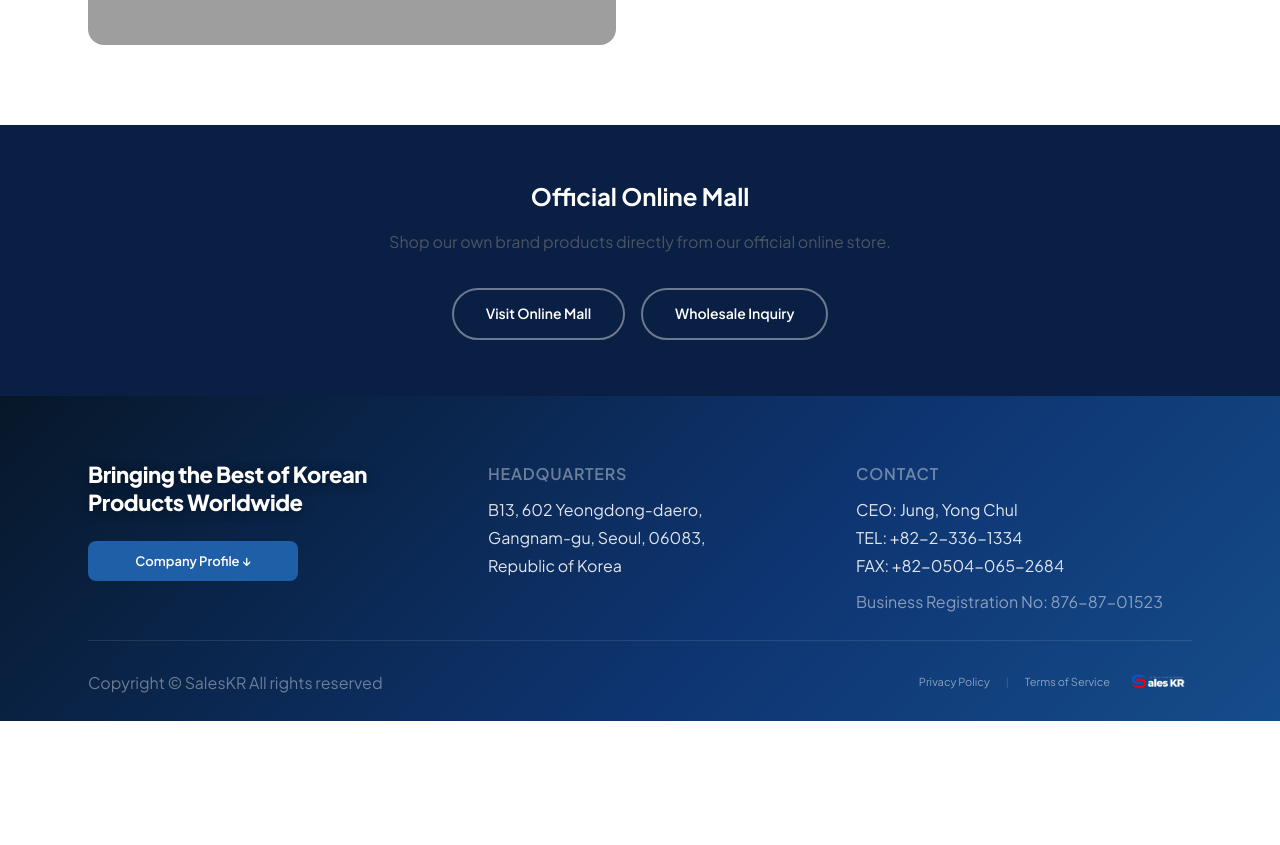
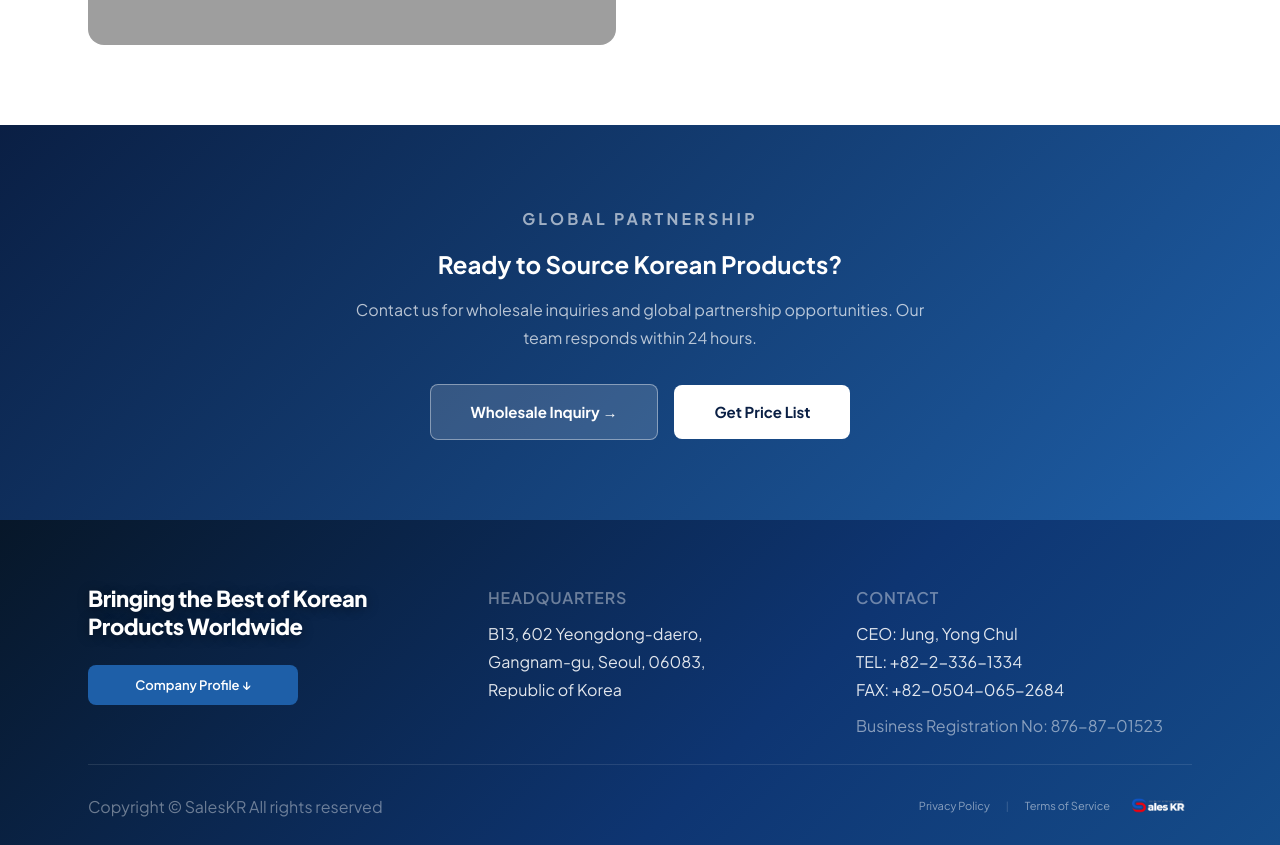
Before and after one commit to chacott0518-ui/saleskr, a Next.js app: page /business/brands in a window 1280 px wide. Shown: the part 2300-3145 px from the top of the page. Before the commit the page ends 3021 px from the top, so only its background shows below. Built offline with nearby package versions, Linux system fonts and the light colour scheme; grey boxes are pictures that could not be loaded.

Commit message:
feat: 버전업데이트

```diff
--- a/app/business/brands/page.tsx
+++ b/app/business/brands/page.tsx
@@ -17,15 +17,23 @@ const galleryImages = [
 export default function BrandsPage() {
   return (
     <>
+      {/* ─── 히어로 ─── */}
       <section className="relative h-[380px] overflow-hidden md:h-[560px]">
-        <img src="https://images.unsplash.com/photo-1596462502278-27bfdc403348?w=1920&q=80" alt="Own Brands" className="h-full w-full object-cover object-center" loading="eager" />
+        <img
+          src="https://images.unsplash.com/photo-1596462502278-27bfdc403348?w=1920&q=80"
+          alt="Own Brands"
+          className="h-full w-full object-cover object-center"
+          loading="eager"
+        />
         <div className="absolute inset-0 bg-black/45" />
         <div className="absolute inset-0 flex items-center justify-center">
-          <h1 className="px-4 text-center text-3xl font-extrabold tracking-tight text-white md:text-5xl">Own Brands</h1>
+          <h1 className="px-4 text-center text-3xl font-extrabold tracking-tight text-white md:text-5xl">
+            Own Brands
+          </h1>
         </div>
       </section>
 
-      {/* Brand Showcase */}
+      {/* ─── Brand Showcase ─── */}
       <section className="bg-white py-16 md:py-20">
         <div className="mx-auto max-w-6xl px-5 md:px-6">
           <motion.div
@@ -36,21 +44,23 @@ export default function BrandsPage() {
             className="mb-12 text-center md:mb-16"
           >
             <p className="eyebrow">OWN BRANDS</p>
-            <h2 className="mt-4 text-[28px] font-extrabold text-navy md:text-[36px]">SalesKR Own Brand</h2>
+            <h2 className="mt-4 text-[28px] font-extrabold text-navy md:text-[36px]">
+              SalesKR Own Brand
+            </h2>
             <p className="mx-auto mt-4 max-w-2xl text-[15px] text-brand-muted">
               Curated and developed in-house, our own brand products represent the pinnacle of Korean quality and innovation.
             </p>
-
-            {/* Text logo instead of placeholder box */}
             <div className="mx-auto mt-8 inline-block">
               <p style={{ fontSize: "28px", fontWeight: 800, color: "#0A1F44", letterSpacing: "-0.03em" }}>
                 Sales<span style={{ color: "#1E5FA8" }}>KR</span>
               </p>
-              <p style={{ fontSize: "12px", color: "#6B6B60", fontWeight: 400, marginTop: "4px" }}>Own Brand Collection</p>
+              <p style={{ fontSize: "12px", color: "#6B6B60", fontWeight: 400, marginTop: "4px" }}>
+                Own Brand Collection
+              </p>
             </div>
           </motion.div>
 
-          {/* Masonry gallery */}
+          {/* 갤러리 */}
           <div className="grid grid-cols-2 gap-4 md:grid-cols-4">
             {galleryImages.map((item, i) => (
               <motion.div
@@ -60,7 +70,7 @@ export default function BrandsPage() {
                 transition={{ duration: 0.5, delay: i * 0.07 }}
                 viewport={{ once: true }}
                 className="overflow-hidden rounded-2xl"
-style={{ aspectRatio: "1/1" }}
+                style={{ aspectRatio: "1/1" }}
               >
                 <img
                   src={item.url}
@@ -74,7 +84,7 @@ style={{ aspectRatio: "1/1" }}
         </div>
       </section>
 
-      {/* The Beginning */}
+      {/* ─── The Beginning ─── */}
       <section className="bg-brand-bg py-16 md:py-20">
         <motion.div
           initial={{ opacity: 0, y: 40 }}
@@ -85,18 +95,25 @@ style={{ aspectRatio: "1/1" }}
         >
           <div>
             <span className="text-sm font-bold text-blue">(01)</span>
-            <h3 className="mt-2 text-[24px] font-extrabold text-navy md:text-[28px]">The Beginning</h3>
+            <h3 className="mt-2 text-[24px] font-extrabold text-navy md:text-[28px]">
+              The Beginning
+            </h3>
             <p className="mt-5 text-[15px] leading-[1.8] text-gray-600">
               Our journey began with a simple vision: to create Korean products that meet the highest global standards. Every product is developed with meticulous attention to ingredients, formulation, and packaging to ensure it resonates with consumers worldwide.
             </p>
           </div>
           <div className="h-64 overflow-hidden rounded-2xl">
-            <img src="https://images.unsplash.com/photo-1522335789203-aabd1fc54bc9?w=800&q=80" alt="Brand story" className="h-full w-full object-cover" loading="lazy" />
+            <img
+              src="https://images.unsplash.com/photo-1522335789203-aabd1fc54bc9?w=800&q=80"
+              alt="Brand story"
+              className="h-full w-full object-cover"
+              loading="lazy"
+            />
           </div>
         </motion.div>
       </section>
 
-      {/* Global Market */}
+      {/* ─── Global Market ─── */}
       <section className="bg-white py-16 md:py-20">
         <motion.div
           initial={{ opacity: 0, y: 40 }}
@@ -107,12 +124,19 @@ style={{ aspectRatio: "1/1" }}
         >
           <div className="order-2 md:order-1">
             <div className="h-64 overflow-hidden rounded-2xl">
-              <img src="https://images.unsplash.com/photo-1578575437130-527eed3abbec?w=800&q=80" alt="Global market" className="h-full w-full object-cover" loading="lazy" />
+              <img
+                src="https://images.unsplash.com/photo-1578575437130-527eed3abbec?w=800&q=80"
+                alt="Global market"
+                className="h-full w-full object-cover"
+                loading="lazy"
+              />
             </div>
           </div>
           <div className="order-1 md:order-2">
             <span className="text-sm font-bold text-blue">(02)</span>
-            <h3 className="mt-2 text-[24px] font-extrabold text-navy md:text-[28px]">Global Market</h3>
+            <h3 className="mt-2 text-[24px] font-extrabold text-navy md:text-[28px]">
+              Global Market
+            </h3>
             <p className="mt-5 text-[15px] leading-[1.8] text-gray-600">
               Today our own brand products are distributed across 47+ countries, trusted by retailers and consumers alike. We continue to innovate and expand our product lines to meet evolving global tastes.
             </p>
@@ -120,8 +144,13 @@ style={{ aspectRatio: "1/1" }}
         </motion.div>
       </section>
 
-      {/* Online Mall */}
-      <section className="bg-navy py-14">
+      {/* ─── ✅ Online Mall 삭제 → Wholesale CTA 배너로 교체 ─── */}
+      <section
+        className="py-16 md:py-20"
+        style={{
+          background: "linear-gradient(135deg, #0A1F44 0%, #1E5FA8 100%)",
+        }}
+      >
         <motion.div
           initial={{ opacity: 0, y: 30 }}
           whileInView={{ opacity: 1, y: 0 }}
@@ -129,16 +158,35 @@ style={{ aspectRatio: "1/1" }}
           viewport={{ once: true }}
           className="mx-auto max-w-4xl px-5 text-center md:px-6"
         >
-          <h3 className="text-[24px] font-extrabold text-white md:text-[30px]">Official Online Mall</h3>
-          <p className="mx-auto mt-4 max-w-xl text-[14px] text-white/60">
-            Shop our own brand products directly from our official online store.
+          <p
+            className="text-[11px] font-bold uppercase tracking-[.2em]"
+            style={{ color: "rgba(255,255,255,0.6)" }}
+          >
+            Global Partnership
+          </p>
+          <h3 className="mt-4 text-[24px] font-extrabold text-white md:text-[32px]">
+            Ready to Source Korean Products?
+          </h3>
+          <p
+            className="mx-auto mt-4 max-w-xl text-[15px] leading-relaxed"
+            style={{ color: "rgba(255,255,255,0.7)" }}
+          >
+            Contact us for wholesale inquiries and global partnership opportunities. Our team responds within 24 hours.
           </p>
           <div className="mt-8 flex flex-col items-center gap-4 sm:flex-row sm:justify-center">
-            <Link href="#" className="rounded-full border-2 border-white/40 px-8 py-3 text-[14px] font-semibold text-white transition-colors hover:bg-white/10">
-              Visit Online Mall
+            <Link
+              href="/contact"
+              className="rounded-lg px-10 py-3.5 text-[15px] font-bold text-white transition-all duration-200 hover:-translate-y-0.5"
+              style={{ background: "rgba(255,255,255,0.15)", border: "1.5px solid rgba(255,255,255,0.4)" }}
+            >
+              Wholesale Inquiry →
             </Link>
-            <Link href="/contact" className="rounded-full border-2 border-white/40 px-8 py-3 text-[14px] font-semibold text-white transition-colors hover:bg-white/10">
-              Wholesale Inquiry
+            <Link
+              href="/contact"
+              className="rounded-lg px-10 py-3.5 text-[15px] font-bold transition-all duration-200 hover:-translate-y-0.5"
+              style={{ background: "white", color: "#0A1F44" }}
+            >
+              Get Price List
             </Link>
           </div>
         </motion.div>
```
